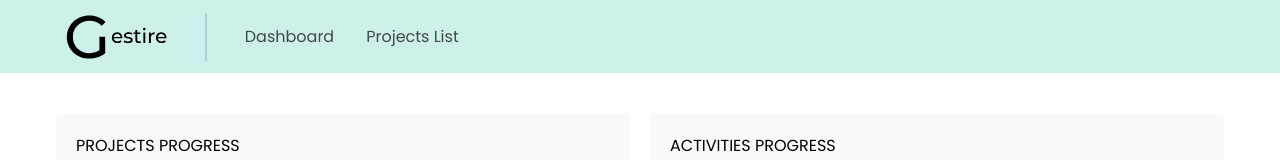
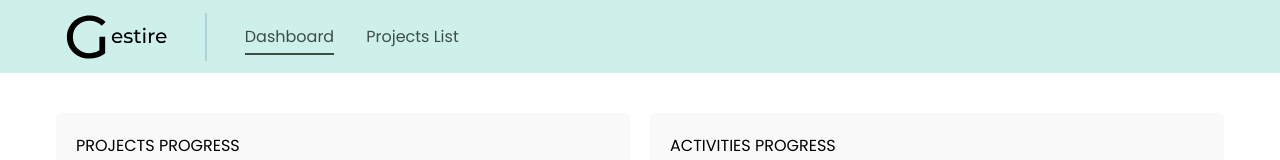
Before and after one commit to jessicagbsg/Gestire, a React (Create React App) app: page / in a window 1280 px wide. Shown: the top 160 px of the page. Built offline with nearby package versions, Linux system fonts and the light colour scheme.

Commit message:
header use location

```diff
--- a/src/components/Header/Header.tsx
+++ b/src/components/Header/Header.tsx
@@ -1,16 +1,28 @@
 import { NavLink } from "react-router-dom";
 import logo from "../../assets/logo.svg";
 import { ContainerNav } from "../Header/styles";
+import { useLocation } from "react-router-dom";
 
 export function Header() {
+  const location = useLocation();
+  console.log(location.pathname);
   return (
     <ContainerNav>
       <img src={logo} alt="Gestire logo" />
       <nav>
-        <NavLink to="/" aria-label="Gestire - Dashboard" end>
+        <NavLink
+          className={location.pathname === "/" ? "active" : ""}
+          to="/"
+          aria-label="Gestire - Dashboard"
+          end
+        >
           Dashboard
         </NavLink>
-        <NavLink to="/projects" aria-label="Gestire - Projects List">
+        <NavLink
+          className={location.pathname === "/projects" ? "active" : ""}
+          to="/projects"
+          aria-label="Gestire - Projects List"
+        >
           Projects List
         </NavLink>
       </nav>
--- a/src/components/Header/styles.ts
+++ b/src/components/Header/styles.ts
@@ -46,5 +46,8 @@ export const ContainerNav = styled.header`
     &:hover:after {
       width: 100%;
     }
+    &.active:after {
+      width: 100%;
+    }
   }
 `;
```
